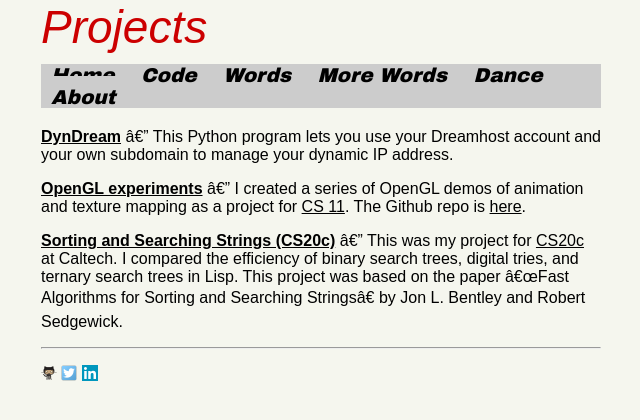
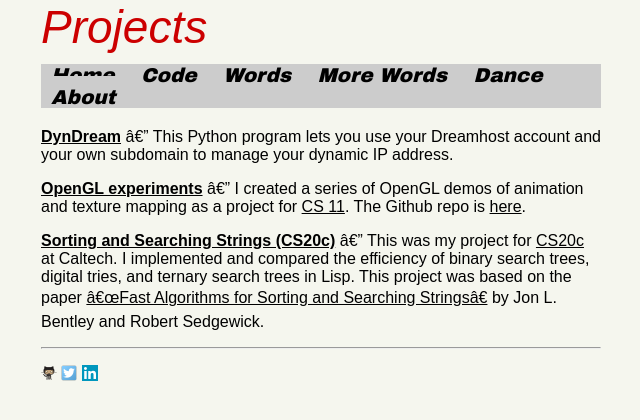
Before and after one commit to shang-lin/shang-lin.github.io, a Jekyll site: the page built from projects/index.md, in a window 1280 px wide. Shown: the top 420 px of the page, without its empty margins (319-959 px from the left). Built offline with Jekyll 4.4.1, drawn with Linux system fonts in a browser that asks for light colours; some web fonts are replaced.

Commit message:
Added link to the Bentley and Sedgewick paper.

```diff
--- a/projects/index.md
+++ b/projects/index.md
@@ -10,6 +10,7 @@ use your Dreamhost account and your own subdomain to manage your dynamic IP addr
 
 [**OpenGL experiments**]({{site.baseurl}}/gldemos) &mdash; I created a series of OpenGL demos of animation and texture mapping as a project for [CS 11](http://courses.cms.caltech.edu/cs11/). The Github repo is [here](https://github.com/shang-lin/gldemos).
 
-[**Sorting and Searching Strings (CS20c)**](cs20/) &mdash; This was my project for [CS20c](https://web.archive.org/web/20010721115256/http://www.cs.caltech.edu/~cs20/) at Caltech. I compared the efficiency of binary search trees,
+[**Sorting and Searching Strings (CS20c)**](cs20/) &mdash; This was my project for [CS20c](https://web.archive.org/web/20010721115256/http://www.cs.caltech.edu/~cs20/) at Caltech. I implemented and compared the efficiency of binary search trees,
 digital tries, and ternary search trees in Lisp. This project was based on
-the paper "Fast Algorithms for Sorting and Searching Strings" by Jon L. Bentley and Robert Sedgewick.
+the paper ["Fast Algorithms for Sorting and Searching Strings"](https://www.cs.princeton.edu/~rs/strings/)
+by Jon L. Bentley and Robert Sedgewick.
```
